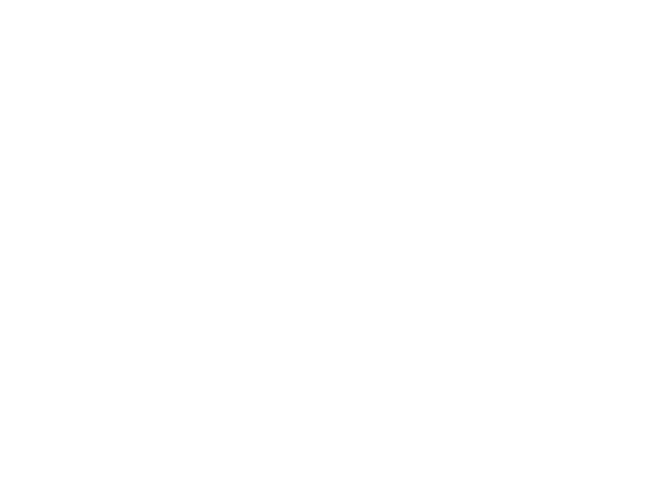
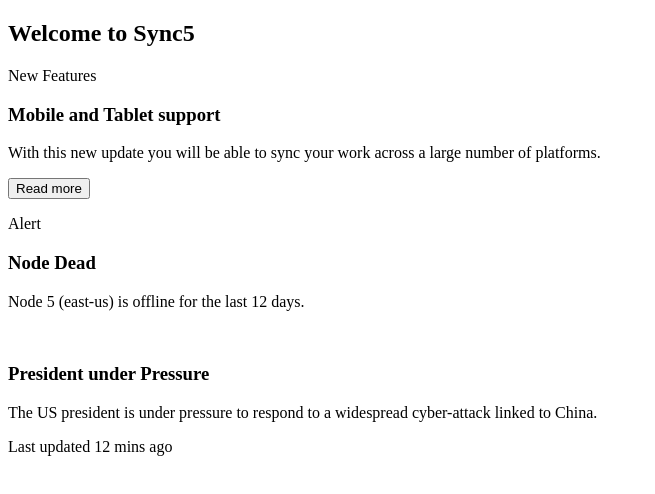
Before and after one commit to acciojob/bootstrap-card-Manish636700, a website: page main.html in a window 1280 px wide. Shown: the whole page, without its empty margins (0-655 px from the left). Drawn offline with Linux system fonts and the light colour scheme.

Commit message:
created a submission

```diff
--- a/main.html
+++ b/main.html
@@ -8,6 +8,35 @@
 
 <body>
 	<!-- the entire body must be written by student -->
+
+	<section class="card">
+		<h1 class="card-header">Welcome to Sync5</h1>
+		<div class="card-body">
+			<div class="card-title">
+				<p>New Features</p>
+			</div>
+			<div>
+				<h3 class="card-header">Mobile and Tablet support</h3>
+				<p class="card-text">With this new update you will be able to sync your work across a large number of platforms.</p>
+				<button class="btn btn-primary">Read more</button>
+			</div>
+		</div>
+		<div class="card-body bg-*">
+			<div class="card-title">
+				<p>Alert</p>
+			</div>
+			<div>
+				<h3 class="card-header">Node Dead</h3>
+				<p class="card-text">Node 5 (east-us) is offline for the last 12 days.</p>
+			</div>
+		</div>
+		<div class="card-body">
+			<img src="" class="card-img-top">
+			<h3 class="card-header">President under Pressure</h3>
+			<p class="card-text">The US president is under pressure to respond to a widespread cyber-attack linked to China.</p>
+			<p class="text-muted">Last updated 12 mins ago</p>
+		</div>
+	</section>
     <script type="text/javascript" src="./script.js">
 </script>
 
```
